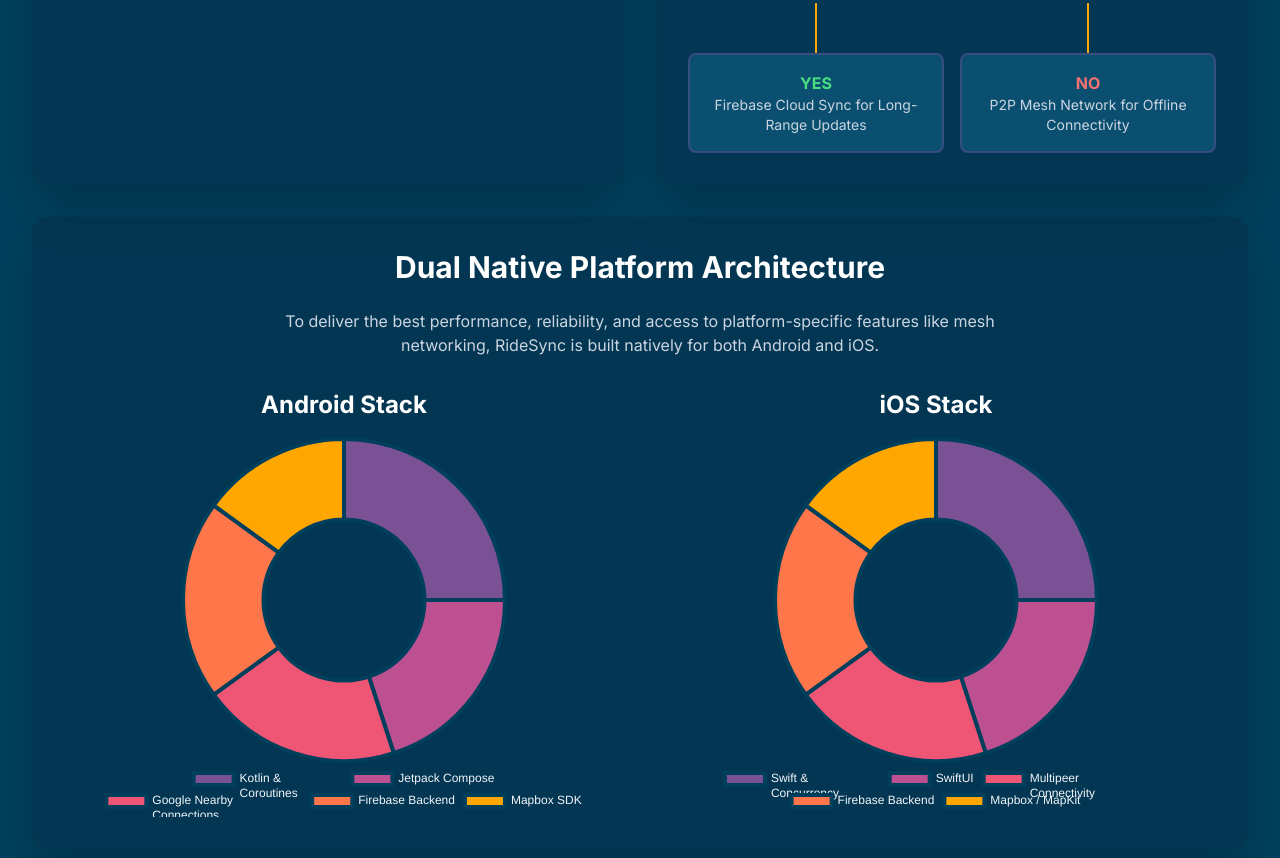
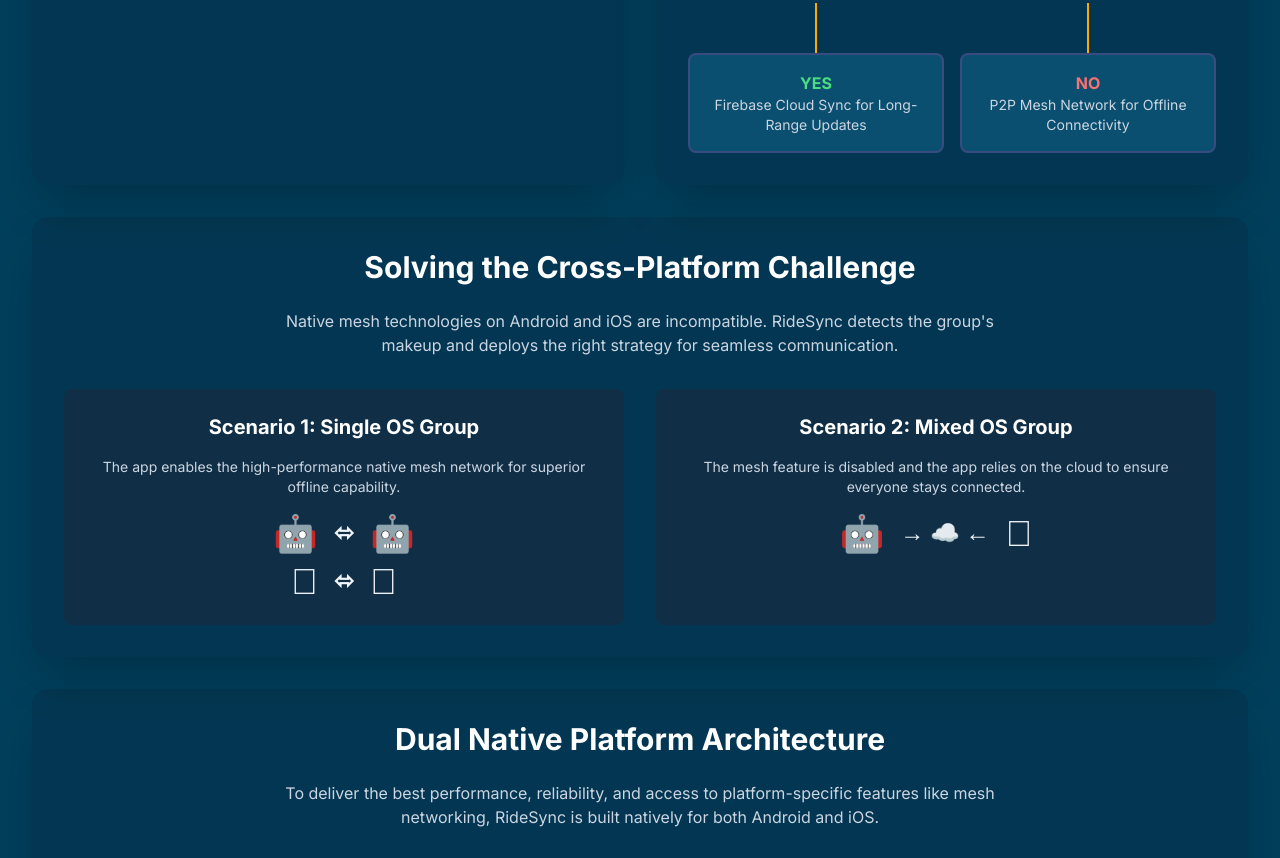
Before and after one commit to mr-talukdar/RideSync, a plain HTML site: page index.html in a window 1280 px wide. Shown: the part 1437-2295 px from the top of the page. Drawn offline with nearby package versions, Linux system fonts and the light colour scheme.

Commit message:
Cross Platform Added

```diff
--- a/index.html
+++ b/index.html
@@ -143,7 +143,7 @@
 
             <section class="bg-slate-900/20 p-6 md:p-8 rounded-2xl shadow-2xl">
                 <h2 class="text-3xl font-bold text-center mb-6 text-white">Unbreakable Connection</h2>
-                <p class="text-slate-300 mb-6 text-center">RideSync uses a hybrid system to ensure you're always connected. It intelligently switches between the cloud and a direct device-to-device mesh network.</p>
+                <p class="text-slate-300 mb-6 text-center">For single-OS groups, RideSync uses a hybrid system that intelligently switches between the cloud and a direct P2P mesh network based on internet availability.</p>
                 <div class="text-center">
                     <div class="flow-box p-4 rounded-lg inline-block">
                         <h3 class="font-bold">Group Starts Trip</h3>
@@ -167,6 +167,36 @@
                                 <h3 class="font-bold text-red-400">NO</h3>
                                 <p class="text-sm text-slate-300">P2P Mesh Network for Offline Connectivity</p>
                             </div>
+                        </div>
+                    </div>
+                </div>
+            </section>
+
+            <section class="md:col-span-2 bg-slate-900/20 p-6 md:p-8 rounded-2xl shadow-2xl">
+                <h2 class="text-3xl font-bold text-center mb-6 text-white">Solving the Cross-Platform Challenge</h2>
+                <p class="text-center text-slate-300 mb-8 max-w-3xl mx-auto">Native mesh technologies on Android and iOS are incompatible. RideSync detects the group's makeup and deploys the right strategy for seamless communication.</p>
+                <div class="grid grid-cols-1 md:grid-cols-2 gap-8">
+                    <div class="bg-slate-800/50 p-6 rounded-lg">
+                        <h3 class="font-bold text-center text-xl mb-4 text-white">Scenario 1: Single OS Group</h3>
+                        <p class="text-center text-slate-300 text-sm mb-4">The app enables the high-performance native mesh network for superior offline capability.</p>
+                        <div class="flex justify-center items-center space-x-4">
+                            <span class="text-4xl">🤖</span>
+                            <span class="text-2xl font-bold text-ffa600">⬄</span>
+                            <span class="text-4xl">🤖</span>
+                        </div>
+                         <div class="flex justify-center items-center space-x-4 mt-2">
+                            <span class="text-4xl"></span>
+                            <span class="text-2xl font-bold text-ffa600">⬄</span>
+                            <span class="text-4xl"></span>
+                        </div>
+                    </div>
+                     <div class="bg-slate-800/50 p-6 rounded-lg">
+                        <h3 class="font-bold text-center text-xl mb-4 text-white">Scenario 2: Mixed OS Group</h3>
+                        <p class="text-center text-slate-300 text-sm mb-4">The mesh feature is disabled and the app relies on the cloud to ensure everyone stays connected.</p>
+                        <div class="flex justify-center items-center space-x-4">
+                            <span class="text-4xl">🤖</span>
+                             <span class="text-2xl font-bold text-7a5195">→ ☁️ ←</span>
+                            <span class="text-4xl"></span>
                         </div>
                     </div>
                 </div>
@@ -324,7 +354,11 @@
                 plugins: {
                     legend: {
                         position: 'bottom',
-                        labels: { color: '#f1f5f9' }
+                        labels: {
+                            color: '#f1f5f9',
+                            boxWidth: 20,
+                            padding: 25
+                        }
                     },
                     tooltip: { callbacks: { title: tooltipTitleCallback } }
                 }
@@ -350,7 +384,11 @@
                 plugins: {
                     legend: {
                         position: 'bottom',
-                        labels: { color: '#f1f5f9' }
+                        labels: {
+                            color: '#f1f5f9',
+                            boxWidth: 20,
+                            padding: 25
+                        }
                     },
                     tooltip: { callbacks: { title: tooltipTitleCallback } }
                 }
```
